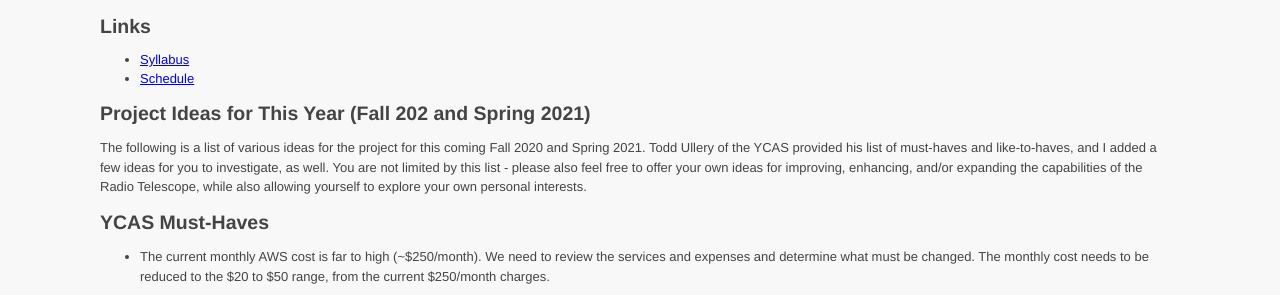
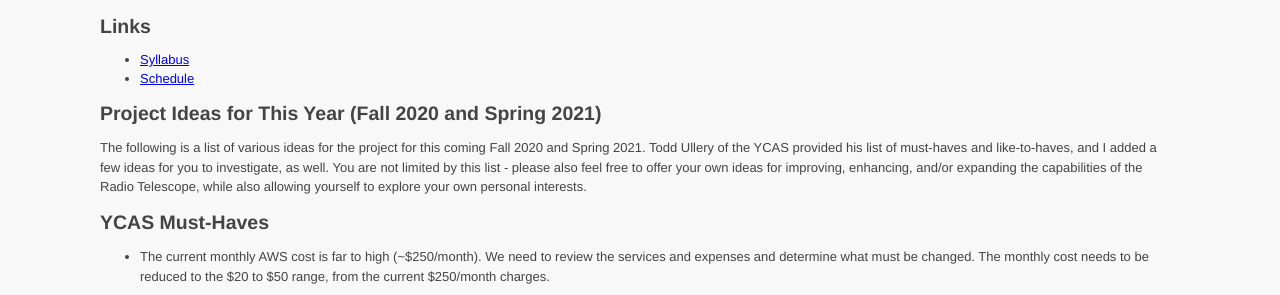
Before and after one commit to ycpcs/cs481-fall2020-RT, a Jekyll site: the page built from index.md, in a window 1280 px wide. Shown: the part 215-510 px from the top of the page. Built offline with Jekyll 4.4.1, drawn with Linux system fonts in a browser that asks for light colours.

Commit message:
minor edits

```diff
--- a/index.md
+++ b/index.md
@@ -19,7 +19,7 @@ This is the website for CS 481-102-RT (Senior Software Design I), Fall 2020 for
 * [Syllabus](syllabus.html)
 * [Schedule](schedule.html)
 
-## Project Ideas for This Year (Fall 202 and Spring 2021)
+## Project Ideas for This Year (Fall 2020 and Spring 2021)
 The following is a list of various ideas for the project for this coming Fall 2020 and Spring 2021.  Todd Ullery of the YCAS provided his list of must-haves and like-to-haves, and I added a few ideas for you to investigate, as well.  You are not limited by this list - please also feel free to offer your own ideas for improving, enhancing, and/or expanding the capabilities of the Radio Telescope, while also allowing yourself to explore your own personal interests.
 
 ## YCAS Must-Haves
```
